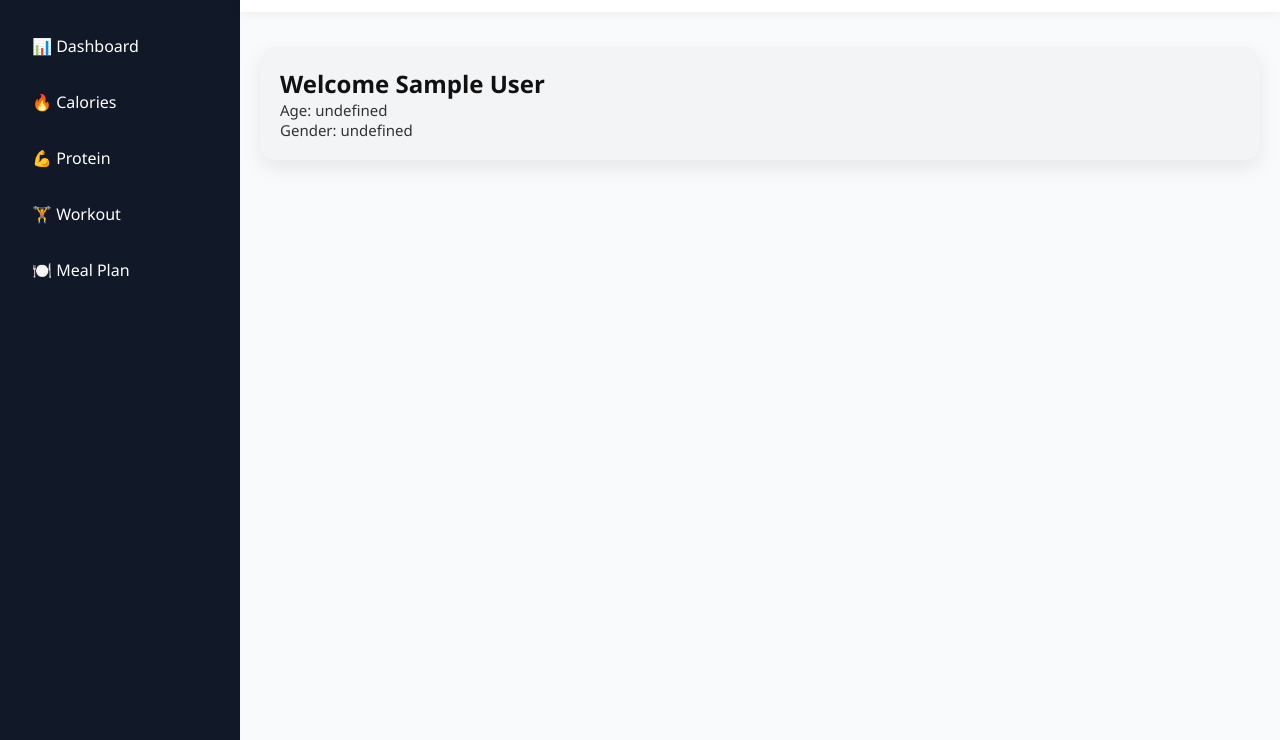
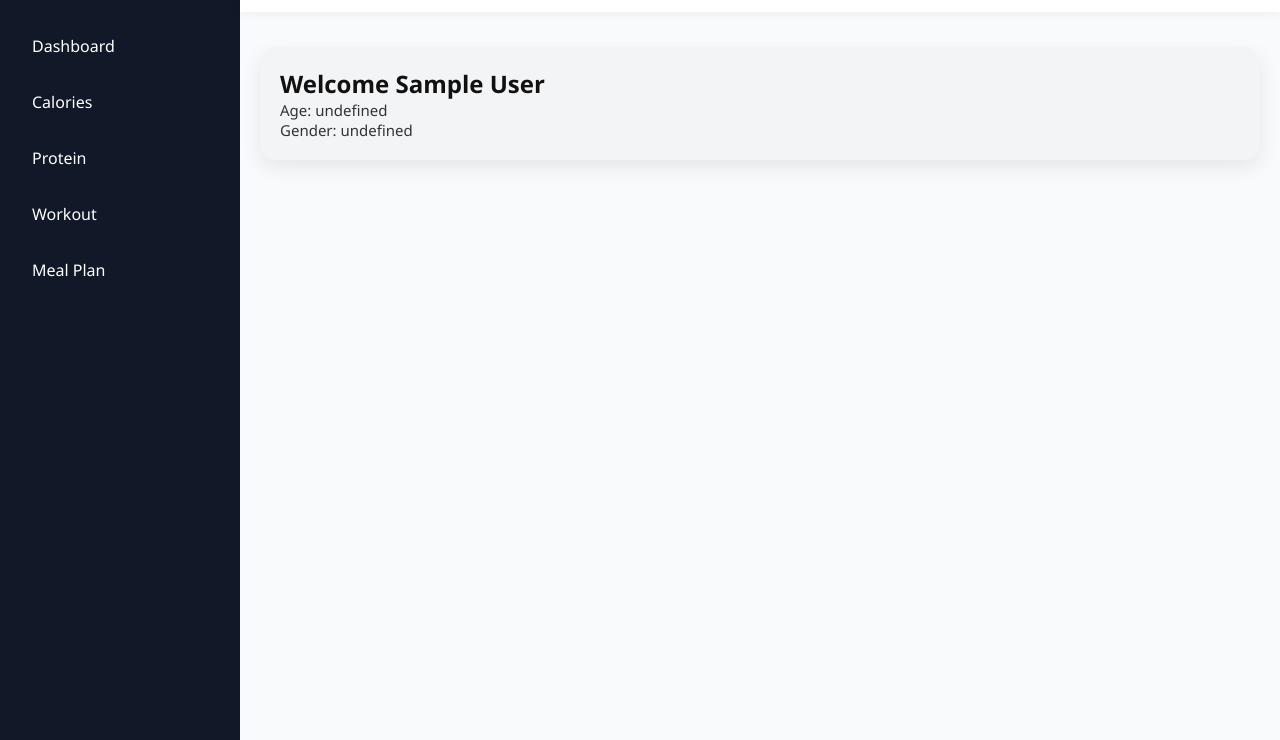
Before and after one commit to omarteko23/FORMA-website, a plain HTML site: page dashboard.html in a window 1280 px wide. Shown: the part 60-800 px from the top of the page. Drawn offline with Linux system fonts and the light colour scheme; sample sign-in values are in the browser's storage.

Commit message:
Update dashboard.html

```diff
--- a/dashboard.html
+++ b/dashboard.html
@@ -13,18 +13,18 @@
     <div class="dashboard">
 
         <!-- SIDEBAR -->
-<aside class="sidebar" id="sidebar">
+        <aside class="sidebar">
+            <div class="close-menu" onclick="toggleSidebar()">✕</div>
+            <h2 style="cursor: pointer;" onclick="showSection('home'); closeSidebarOnMobile()">FORMA</h2>
 
-    <div class="close-menu" id="closeSidebarBtn">✕</div>
-    <h2 onclick="showSection('home'); closeSidebar()">FORMA</h2>
-    <ul>
-        <li onclick="showSection('home'); closeSidebar()">📊 Dashboard</li>
-        <li onclick="showSection('calories'); closeSidebar()">🔥 Calories</li>
-        <li onclick="showSection('protein'); closeSidebar()">💪 Protein</li>
-        <li onclick="showSection('workout'); closeSidebar()">🏋️ Workout</li>
-        <li onclick="showSection('meal'); closeSidebar()">🍽️ Meal Plan</li>
-    </ul>
-</aside>
+            <ul>
+                <li onclick="showSection('home')">Dashboard</li>
+                <li onclick="showSection('calories')">Calories</li>
+                <li onclick="showSection('protein')">Protein</li>
+                <li onclick="showSection('workout')">Workout</li>
+                <li onclick="showSection('meal')">Meal Plan</li>
+            </ul>
+        </aside>
 
         <!-- MAIN -->
         <div class="main">
```
